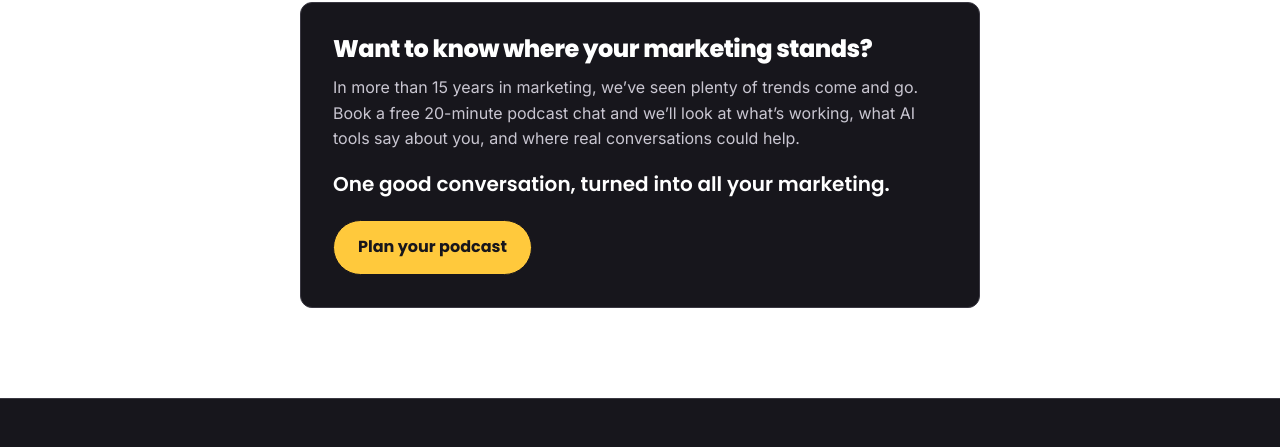
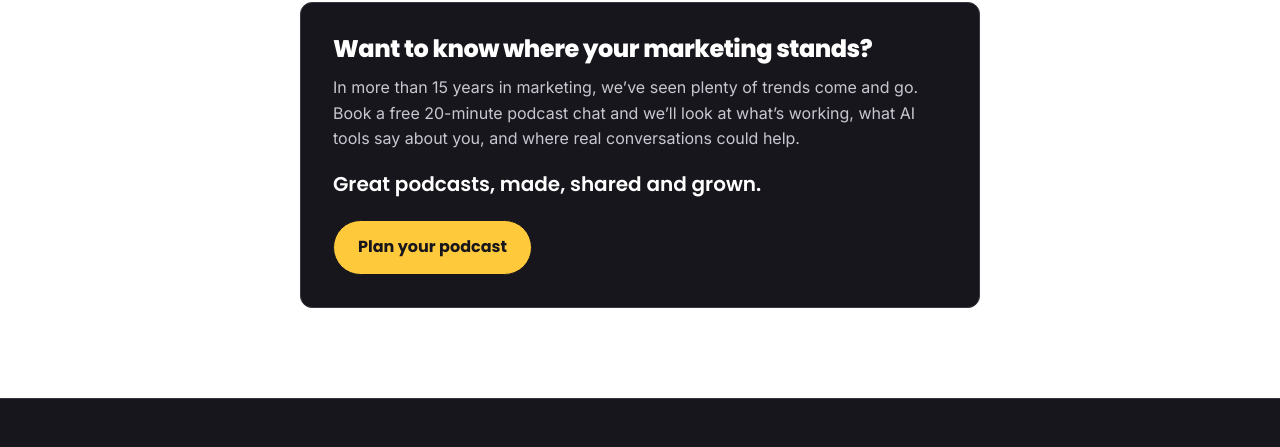
Before and after one commit to damobiddles/PodcastMBMS, a website: page blog/real-conversations-stand-out/index.html in a window 1280 px wide. Shown: the part 4777-5224 px from the top of the page. Drawn offline with Linux system fonts and the light colour scheme.

Commit message:
Swap last old headline and README title
Co-Authored-By: Claude Opus 5.5 <noreply@anthropic.com>
Claude-Session: https://claude.ai/code/session_01L6d6nGR4aP8gKarFpjzbAa

```diff
--- a/blog/real-conversations-stand-out/index.html
+++ b/blog/real-conversations-stand-out/index.html
@@ -235,7 +235,7 @@
         <div class="post-cta">
           <h2>Want to know where your marketing stands?</h2>
           <p>In more than 15 years in marketing, we’ve seen plenty of trends come and go. Book a free 20-minute podcast chat and we’ll look at what’s working, what AI tools say about you, and where real conversations could help.</p>
-          <p class="post-cta-lead">One good conversation, turned into all your marketing.</p>
+          <p class="post-cta-lead">Great podcasts, made, shared and grown.</p>
           <div class="hero-actions" style="justify-content: flex-start">
             <a href="../../work-with-us/?interest=Free%2020-minute%20podcast%20chat#contact" class="btn">Plan your podcast</a>
           </div>
```
Also changed, not shown: README.md.
